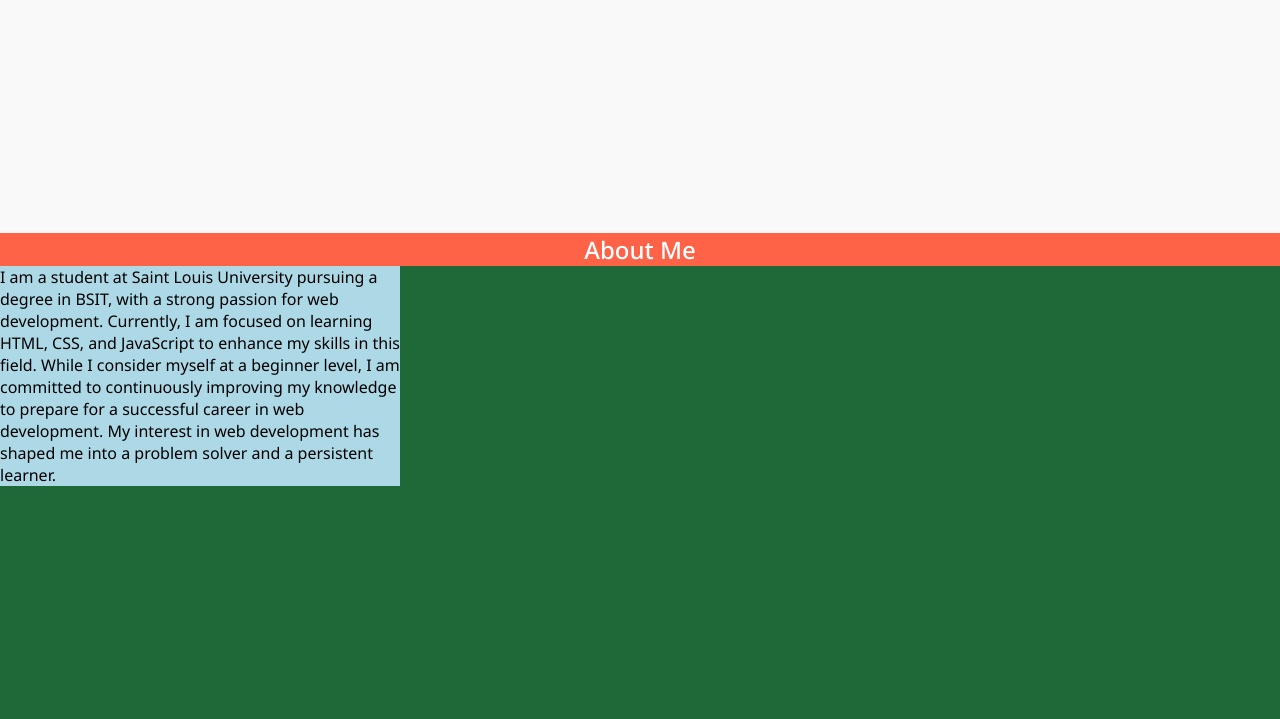
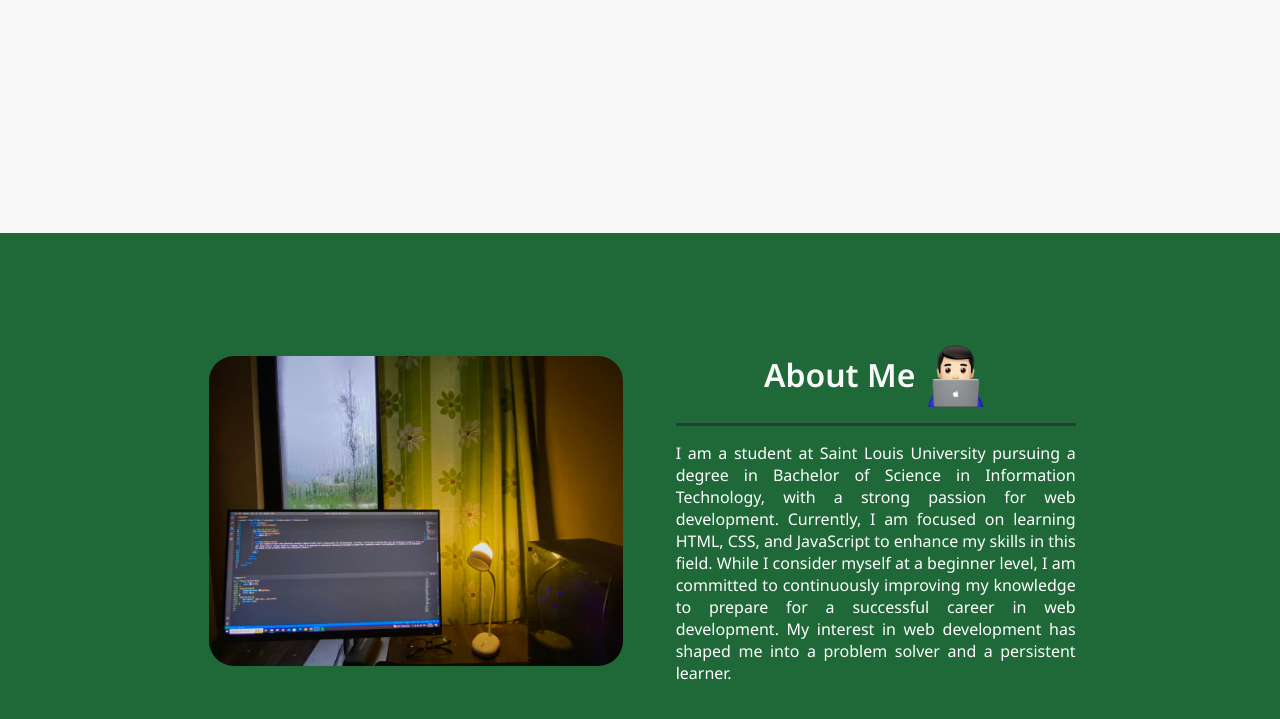
Before and after one commit to gabriel-bagtown/MyWebsite, a plain HTML site: page index.html in a window 1280 px wide. Shown: the part 567-1286 px from the top of the page. Drawn offline with Linux system fonts and the light colour scheme.

Commit message:
about me update

```diff
--- a/css/style.css
+++ b/css/style.css
@@ -127,35 +127,58 @@ h1{
 
 #profile-picture{
     height: 25vw;
-    border-radius: 3em;
+    border-radius: 40px;
     border: 5px solid #f9f9f9;
 }
 /* End of Home */
 
 /* About  */
-#about{
+.about-container{
     background-color: #1e6937;
     height: 70vh;
+    display: flex;
+    flex-direction: row;
+    justify-content: center;
+    align-items: center;
+    flex-wrap: wrap;
+    gap: 3rem;
 }
+
 .about-me-content{
     display: flex;
     flex-direction: column;
+    gap: 1rem;
 }
 .about-me-heading{
-    background-color: tomato;
-    text-align: center;
+    display: flex;
+    flex-direction: row;
+    justify-content: center;
+    align-items: center;
+    gap: 0.5rem;
+    padding-bottom: 1rem;
+    border-bottom: 3px solid rgba(45, 46, 50, 0.75);
 }
 .about-me-heading h2{
     font-family:  'Noto Sans', sans-serif;
-    font-size: 1.5rem;
-    font-weight: 500;
-    color: #ffffff;
+    font-size: 2rem;
+    font-weight: 600;
+    color: #f9f9f9;
+}
+.emoji{
+    height: 4rem;
 }
 .about-me-text {
-    background-color: lightblue;
     width: 25rem;
 }
 .about-me-text p{
     font-family:  'Noto Sans', sans-serif;
     font-size: 1rem;
+    color: white;
+    text-align: justify;
 }
+
+#pc-picture{
+    height: 25vw;
+    border-radius: 30px;
+    border: 5px solid #1e6937;;
+}
--- a/index.html
+++ b/index.html
@@ -77,14 +77,20 @@
         <section id="about">
           <div  class="about-container">
 
+            <!-- About Me Picture -->
+            <div class="about-picture-container">
+              <img id="pc-picture" src="assets/pc_pic.jpg" alt="estetik"/>
+            </div>
+
             <!-- About Me Contents Div -->
             <div class="about-me-content">
               <div class="about-me-heading">
                 <h2>About Me</h2>
+                <img class="emoji" src="assets/man_emoji.png"/>
               </div>
 
               <div class="about-me-text">
-                <p>I am a student at Saint Louis University pursuing a degree in BSIT, with a strong passion for web development. Currently, I am focused on learning HTML, CSS, and JavaScript to enhance my skills in this field. While I consider myself at a beginner level, I am committed to continuously improving my knowledge to prepare for a successful career in web development. My interest in web development has shaped me into a problem solver and a persistent learner.</p>
+                <p>I am a student at Saint Louis University pursuing a degree in Bachelor of Science in Information Technology, with a strong passion for web development. Currently, I am focused on learning HTML, CSS, and JavaScript to enhance my skills in this field. While I consider myself at a beginner level, I am committed to continuously improving my knowledge to prepare for a successful career in web development. My interest in web development has shaped me into a problem solver and a persistent learner.</p>
               </div>
             </div>
 
```
Also changed, not shown: assets/man_emoji.png (added), assets/pc_pic.jpg (added).
